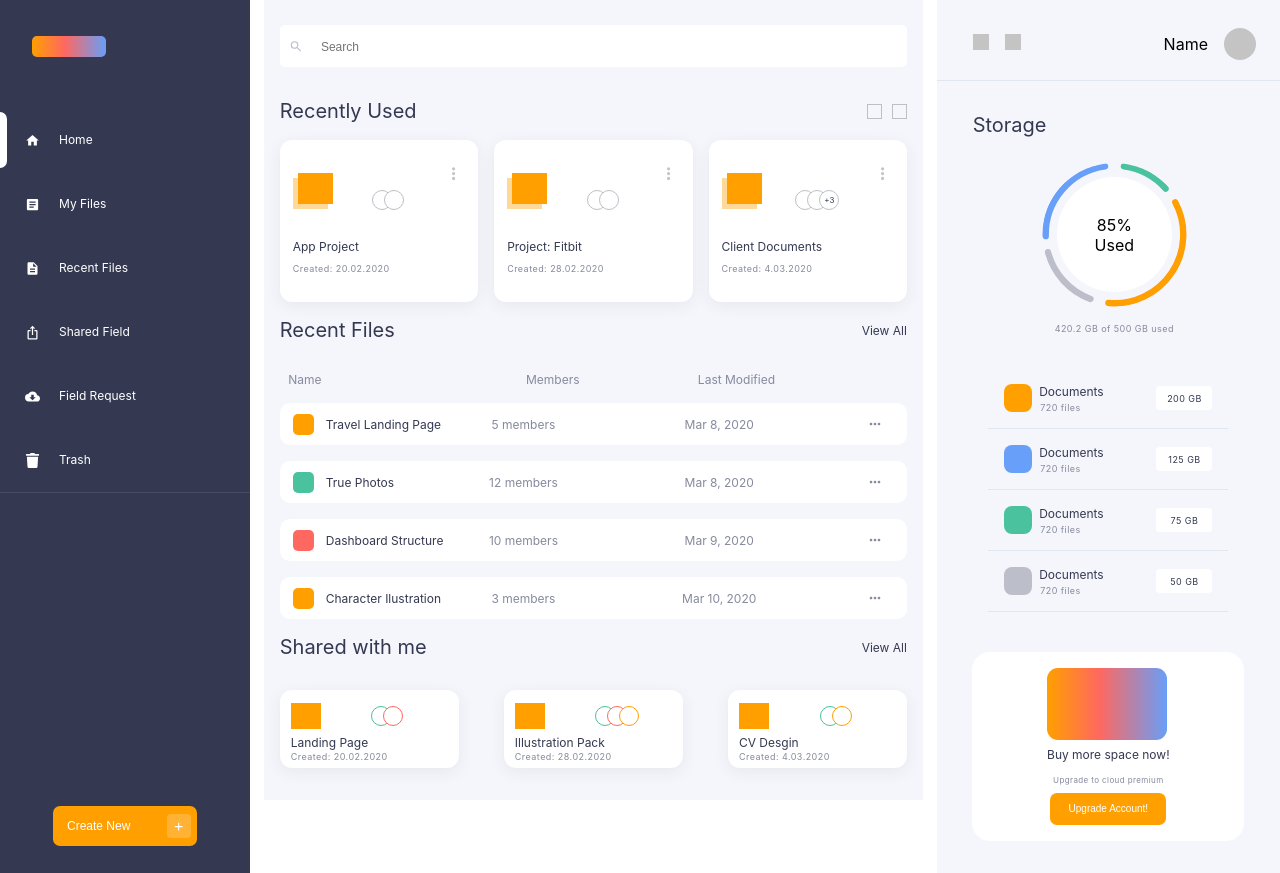
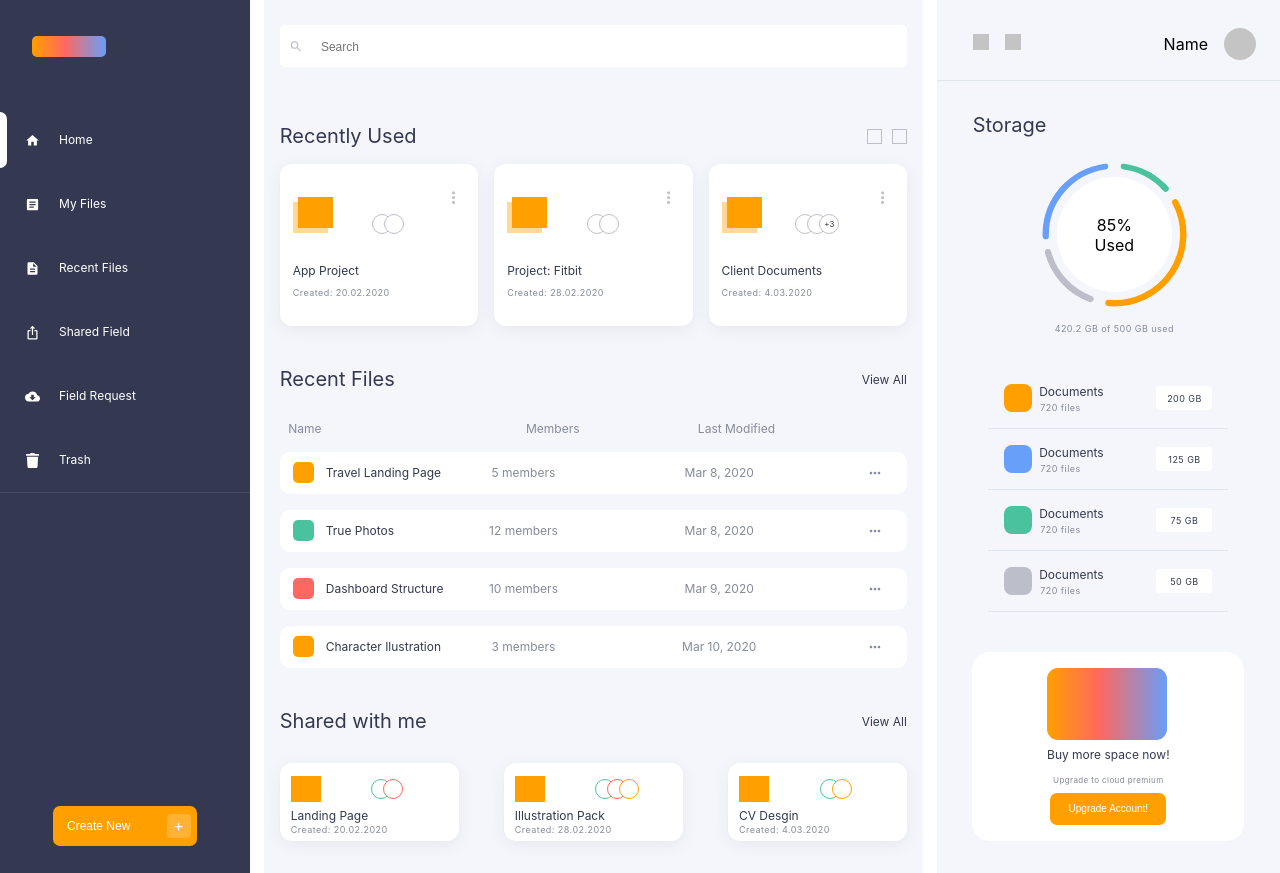
Before and after one commit to marceloev123/Css-Nerdery-Challenge-Layout, a React (Create React App) app: page / in a window 1280 px wide. Built offline with nearby package versions, Linux system fonts and the light colour scheme.

Commit message:
fix: responsive height

```diff
--- a/src/components/Info/Info.css
+++ b/src/components/Info/Info.css
@@ -1,5 +1,5 @@
 .display-content {
-  min-height: 100vh;
+  height: 100%;
   width: 100%;
   background-color: white;
   display: flex;
@@ -32,7 +32,7 @@
   background-color: #f5f6fc;
   margin: 0 auto;
   width: 96%;
-  min-height: 100vh;
+  height:100%;
   display: flex;
   flex-direction: column;
   justify-content: space-between;
@@ -68,9 +68,6 @@
   }
 }
 @media only screen and (min-width: 768px) {
-  .display-content {
-    max-height: 100vh;
-  }
 
   .search-bar {
     display: flex;
@@ -88,9 +85,7 @@
 }
 
 @media only screen and (min-width: 1024px) {
-  .display-content {
-    max-height: 100vh;
-  }
+
   .search-bar {
     display: flex;
     flex-basis: 100%;
```
